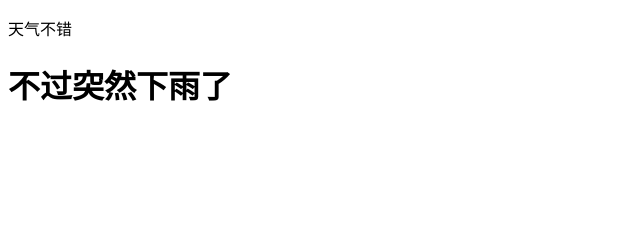
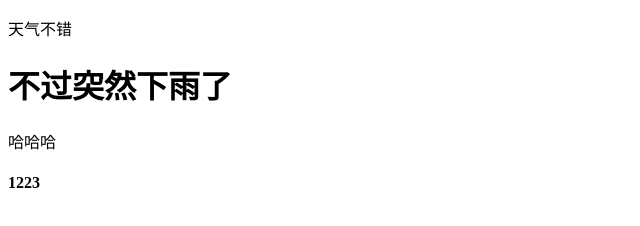
Before and after one commit to HHHHUJ/-, a plain HTML site: page index.html in a window 1280 px wide. Shown: the whole page, without its empty margins (0-640 px from the left). Drawn offline with Linux system fonts and the light colour scheme.

Commit message:
第三次提交

```diff
--- a/index.html
+++ b/index.html
@@ -7,5 +7,7 @@
 <body>
 	<p>天气不错</p>
 	<h1>不过突然下雨了</h1>
+	<p>哈哈哈</p>
+	<h4>1223</h4>
 </body>
 </html>
```
